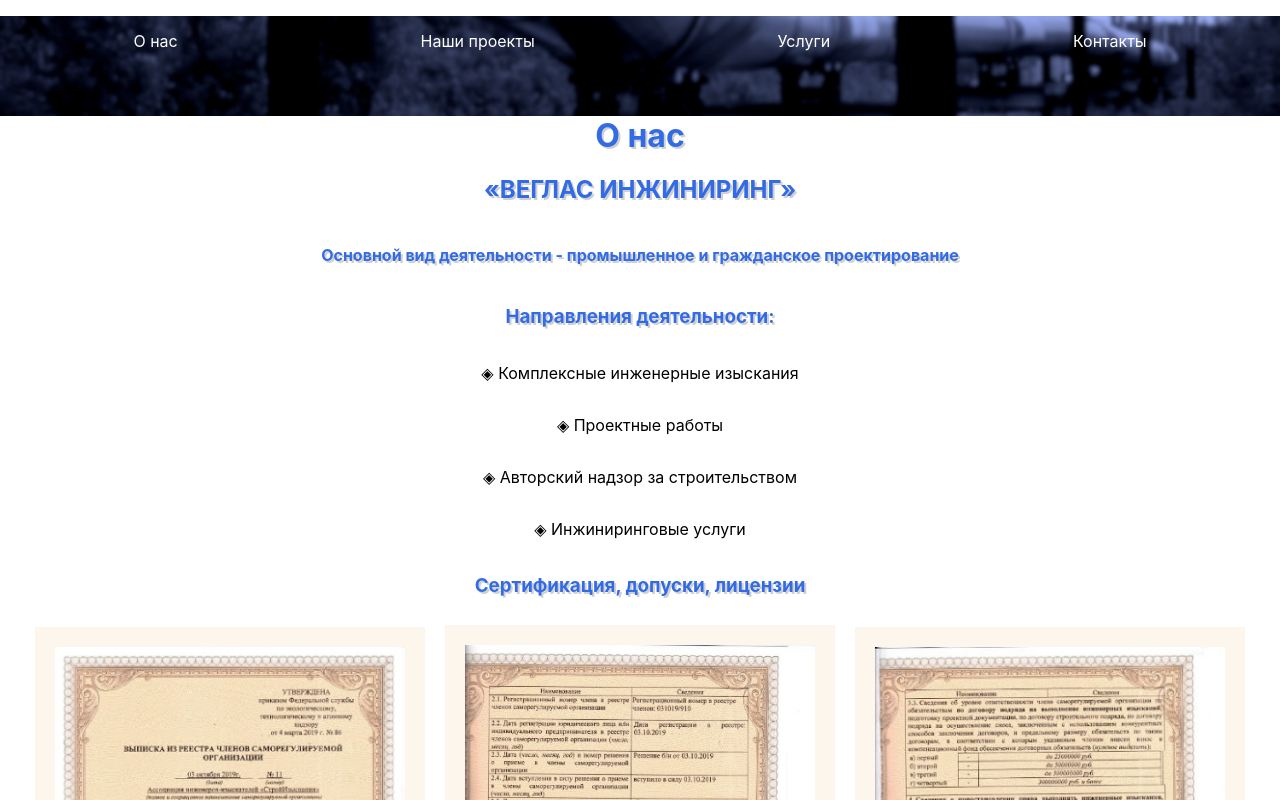
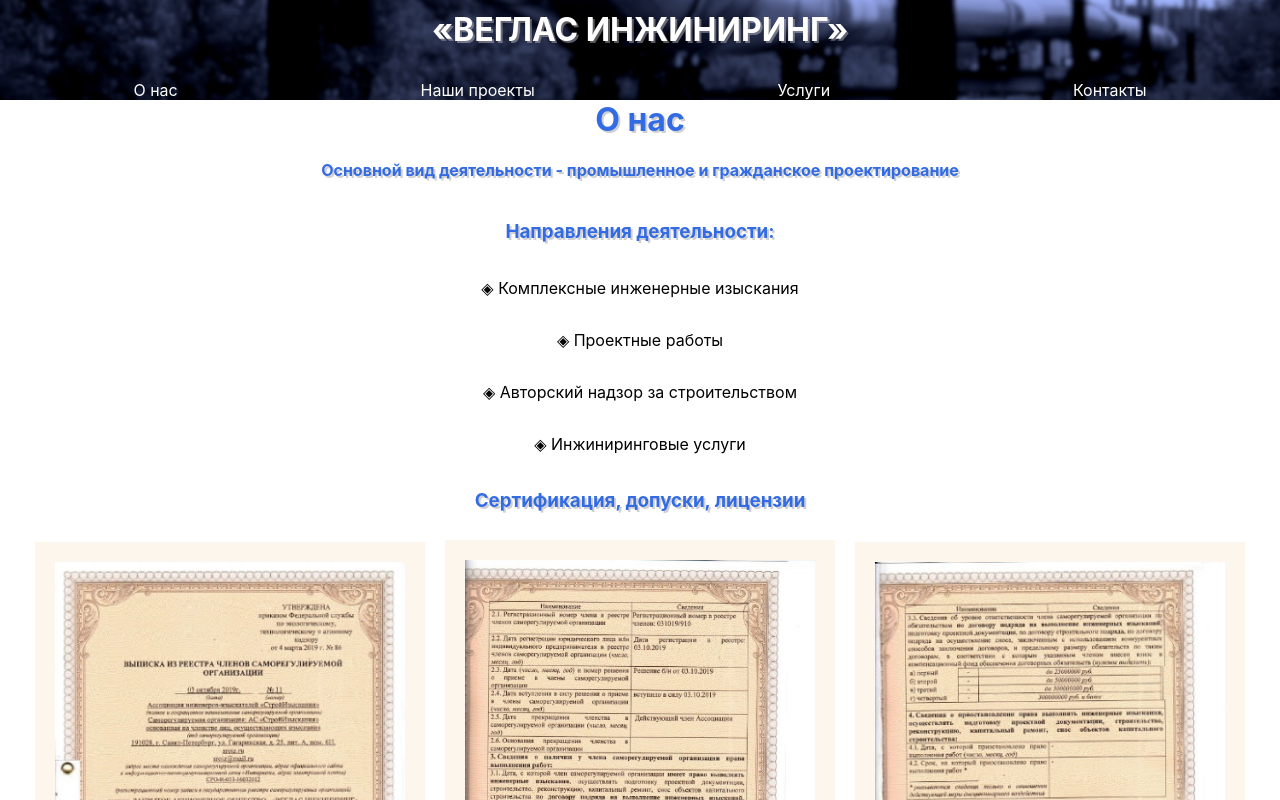
Before and after one commit to anna-trofimova/techInvest, a React (Create React App) app: page / in a window 1280 px wide. Shown: the top 800 px of the page. Built offline with nearby package versions, Linux system fonts and the light colour scheme.

Commit message:
a little bit css

```diff
--- a/src/componets/Navbar.js
+++ b/src/componets/Navbar.js
@@ -5,6 +5,7 @@ export default class Navbar extends Component {
   render() {
     return (
       <div className='nav'>
+        <h1>«ВЕГЛАС ИНЖИНИРИНГ»</h1>
         <ul>
           <li><Link to='/'>О нас</Link></li>
           <li><Link to='/projects'>Наши проекты</Link></li>
--- a/src/pages/Onas.js
+++ b/src/pages/Onas.js
@@ -7,7 +7,6 @@ export default class Onas extends Component {
       <>
      <div className='onas'>
         <h1>О нас</h1>
-        <h2>«ВЕГЛАС ИНЖИНИРИНГ»</h2>
         <h4>Основной вид деятельности - промышленное и гражданское проектирование</h4>
      </div>
 
```
